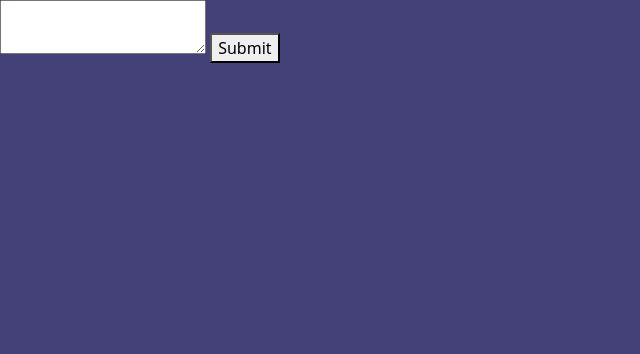
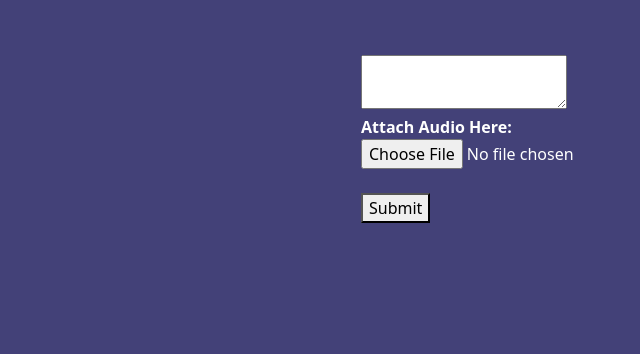
Before and after one commit to frederrck/usermanagement, a Flask app: page /post/add in a window 1280 px wide. Shown: the part 80-434 px from the top of the page, without its empty margins (0-640 px from the left). Run offline with Flask 3, Linux system fonts and the light colour scheme; some libraries are stand-ins or nearby versions.

Commit message:
Trying to test audio

```diff
--- a/app.py
+++ b/app.py
@@ -10,12 +10,12 @@ app.secret_key = "any-random-string-reshrdjtfkygluvchfjkhlbh"
 
 def create_connection():
     return pymysql.connect(
-        host="10.0.0.17",
-        user="fremu",
-        # host="localhost",
-        # user="root",
-        password="ARENA",
-        db="fremu_test",
+        # host="10.0.0.17",
+        # user="fremu",
+        host="127.0.0.1",
+        user="root",
+        password="^@^Xqmddd1967psExocet_17_19ps",
+        db="user_management",
         charset="utf8mb4",
         cursorclass=pymysql.cursors.DictCursor
     )
@@ -94,8 +94,18 @@ def add_post():
     if request.method == "POST":
         with create_connection() as connection:
             with connection.cursor() as cursor:
-                sql = "INSERT INTO posts (content, user_id) VALUES (%s, %s)"
-                values = (request.form['content'],session["id"])
+
+                audio = request.files["audio"]
+                if audio:
+                    # Choose a random filename to prevent clashes
+                    ext = os.path.splitext(audio.filename)[1]
+                    audio_path = "static/audio/" + str(uuid.uuid4())[:8] + ext
+                    audio.save(audio_path)
+                else:
+                    audio_path = None
+
+                sql = "INSERT INTO posts (content, audio, user_id) VALUES (%s, %s, %s)"
+                values = (request.form['content'], audio_path, session["id"])
                 cursor.execute(sql, values)
                 connection.commit()
         return render_template("post_add.html")
--- a/static/main.css
+++ b/static/main.css
@@ -149,8 +149,6 @@ img[alt=profile] {
 }
 
 
-
-
 /* divider */
 
 
@@ -185,3 +183,16 @@ img[alt=profile] {
     margin-top:6%;
     min-width: 400px;
 }
+
+/*** ADD POST PAGE ***/
+
+.addpost{
+    width: 50%;
+    margin: auto;
+    margin-top:5%;
+
+}
+    .addpost form{
+        height: 300px;
+        color: white;
+    }
--- a/templates/post_add.html
+++ b/templates/post_add.html
@@ -2,11 +2,17 @@
 
 {% block content %}
 
-<form method = "post">
-    <textarea id="editor" name="content"></textarea>
-    <button type="submit">Submit</button>
-</form>
 
+<div class="container">
+    <div class = "addpost">
+        <form method = "post" enctype="multipart/form-data">
+        <textarea id="editor" name="content"></textarea><br>
+        <label for="audio">Attach Audio Here:</label><br />
+        <input type="file" id="audio" name="audio"/><br /><br>
+        <button type="submit">Submit</button>
+        </form>
+    </div>
+</div>
 <script src="https://cdn.ckeditor.com/ckeditor5/38.0.1/classic/ckeditor.js"></script>
 <script>ClassicEditor.create(document.querySelector('#editor'));</script>
 {% endblock %}
```
Also changed, not shown: static/images/f16d79e2.jpg (added).
